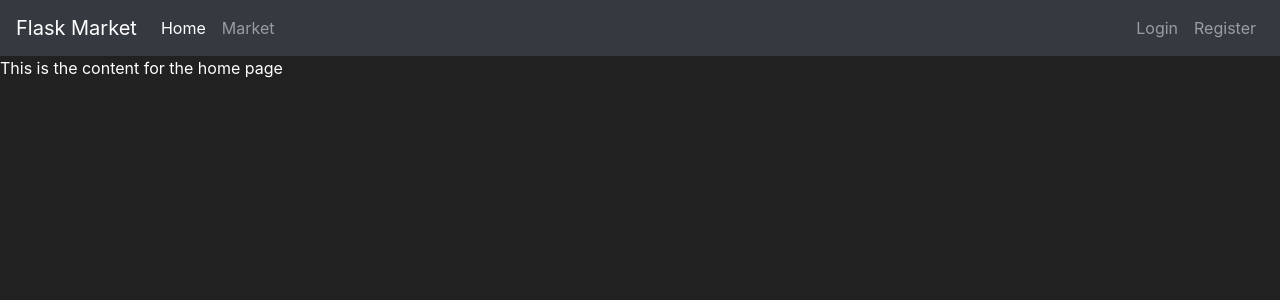
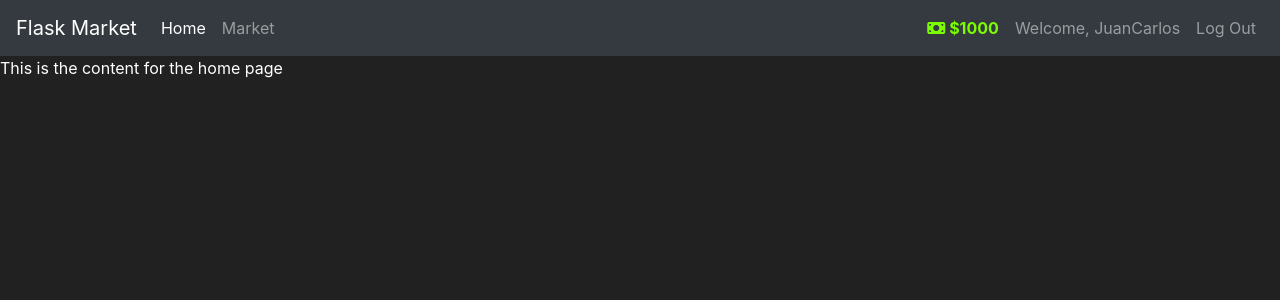
Before and after one commit to KrappRamiro/flask-market, a Flask app: page / in a window 1280 px wide. Shown: the top 300 px of the page. Run offline with Flask 2, Linux system fonts and the light colour scheme; a user stored in the database is signed in; some libraries are stand-ins or nearby versions.

Commit message:
added a logout

```diff
--- a/market/models.py
+++ b/market/models.py
@@ -17,6 +17,15 @@ class User(db.Model, UserMixin):
     password_hash = db.Column(db.String(length=60), nullable=False)
     budget = db.Column(db.Integer(), nullable=False, default=1000)
     items = db.relationship('Item', backref='owned_user', lazy=True)
+
+    @property
+    def prettier_budget(self):
+        if len(str(self.budget)) > 4:
+            return f"${self.budget // 1000}K"
+        elif len(str(self.budget)) > 7:
+            return f"${self.budget // 1000000}M"
+        else:
+            return f"${self.budget}"
 
     @property
     def password(self):
--- a/market/routes.py
+++ b/market/routes.py
@@ -3,7 +3,7 @@ from flask import flash, render_template, redirect, url_for
 from market.models import User, Item
 from market.forms import RegisterForm, LoginForm
 from market import db
-from flask_login import login_user
+from flask_login import login_user, logout_user
 
 
 @app.route('/')
@@ -37,17 +37,23 @@ def register_page():
 
 @app.route('/login/', methods=['GET', 'POST'])
 def login_page():
-    form = LoginForm()
+    form = LoginForm() #Consigo mi form de forms.py
     if form.validate_on_submit():  # validate_on_submit validates that all the info is valid
         # Verify if the users exists
         attempted_user = User.query.filter_by(username = form.username.data).first()
         # Get the user that is equal to the username in the form
         # AND if the user exists, verify that the password is correct
         if attempted_user and attempted_user.check_password_correction(attempted_password=form.password.data):
-            login_user(attempted_user)
+            login_user(attempted_user) #Se loggea al usuario usando el modulo flask_login
             flash(
                 f"Hello {attempted_user.username}! You are logged in!", category='success')
             return redirect(url_for('market_page'))
         else:
             flash('Username and Password do not match. Please try again', category='danger')
     return render_template('login.html', form=form)
+
+@app.route('/logout/')
+def logout_page():
+    logout_user() #Esto es parte de flask_login, funciona porque declare en __init__.py que se use flask_login
+    flash("Successfully logged out!", category='info')
+    return redirect(url_for('home_page'))
--- a/market/templates/base.html
+++ b/market/templates/base.html
@@ -21,7 +21,9 @@
       <button class="navbar-toggler" type="button" data-toggle="collapse" data-target="#navbarNav">
         <span class="navbar-toggler-icon"></span>
       </button>
-      <div class="collapse navbar-collapse" id="navbarNav">
+      <div
+        class="collapse navbar-collapse" id="navbarNav">
+        <!-- Left side of navbar -->
         <ul class="navbar-nav mr-auto">
           <li class="nav-item active">
             <a class="nav-link" href="{{ url_for('home_page') }}">Home
@@ -32,6 +34,23 @@
             <a class="nav-link" href="{{ url_for('market_page') }}">Market</a>
           </li>
         </ul>
+        <!-- Right side of navbar -->
+        {% if current_user.is_authenticated %}
+          <ul class="navbar-nav">
+            <li class="nav-item">
+              <a href="" class="nav-link" style="color: lawngreen; font-weight: bold;">
+                <i class="fa-solid fa-money-bill"></i>
+                {{ current_user.prettier_budget }}
+              </a>
+            </li>
+            <li class="nav-item">
+              <a class="nav-link" href="#">Welcome, {{ current_user.username }}</a>
+            </li>
+            <li class="nav-item">
+              <a class="nav-link" href="{{ url_for('logout_page') }}">Log Out</a>
+            </li>
+          </ul>
+        {% else %}
           <ul class="navbar-nav">
             <li class="nav-item">
               <a class="nav-link" href="{{ url_for('login_page') }}">Login</a>
@@ -40,6 +59,7 @@
               <a class="nav-link" href="{{ url_for('register_page') }}">Register</a>
             </li>
           </ul>
+        {% endif %}
       </div>
     </nav>
     {% with messages = get_flashed_messages(with_categories = true) %}
@@ -58,7 +78,7 @@
     {% block content %}{% endblock %}
     <!-- Optional JavaScript -->
     <!-- jQuery first, then Popper.js, then Bootstrap JS -->
-    <script src="https://kit.fontawesome.com/a076d05399.js"></script>
+    <script src="https://kit.fontawesome.com/3ec9da0d5c.js" crossorigin="anonymous"></script>
     <script
       src="https://code.jquery.com/jquery-3.5.1.slim.min.js"
       integrity="sha384-DfXdz2htPH0lsSSs5nCTpuj/zy4C+OGpamoFVy38MVBnE+IbbVYUew+OrCXaRkfj"
```
Lines whose indentation alone changed are shown as unchanged.
